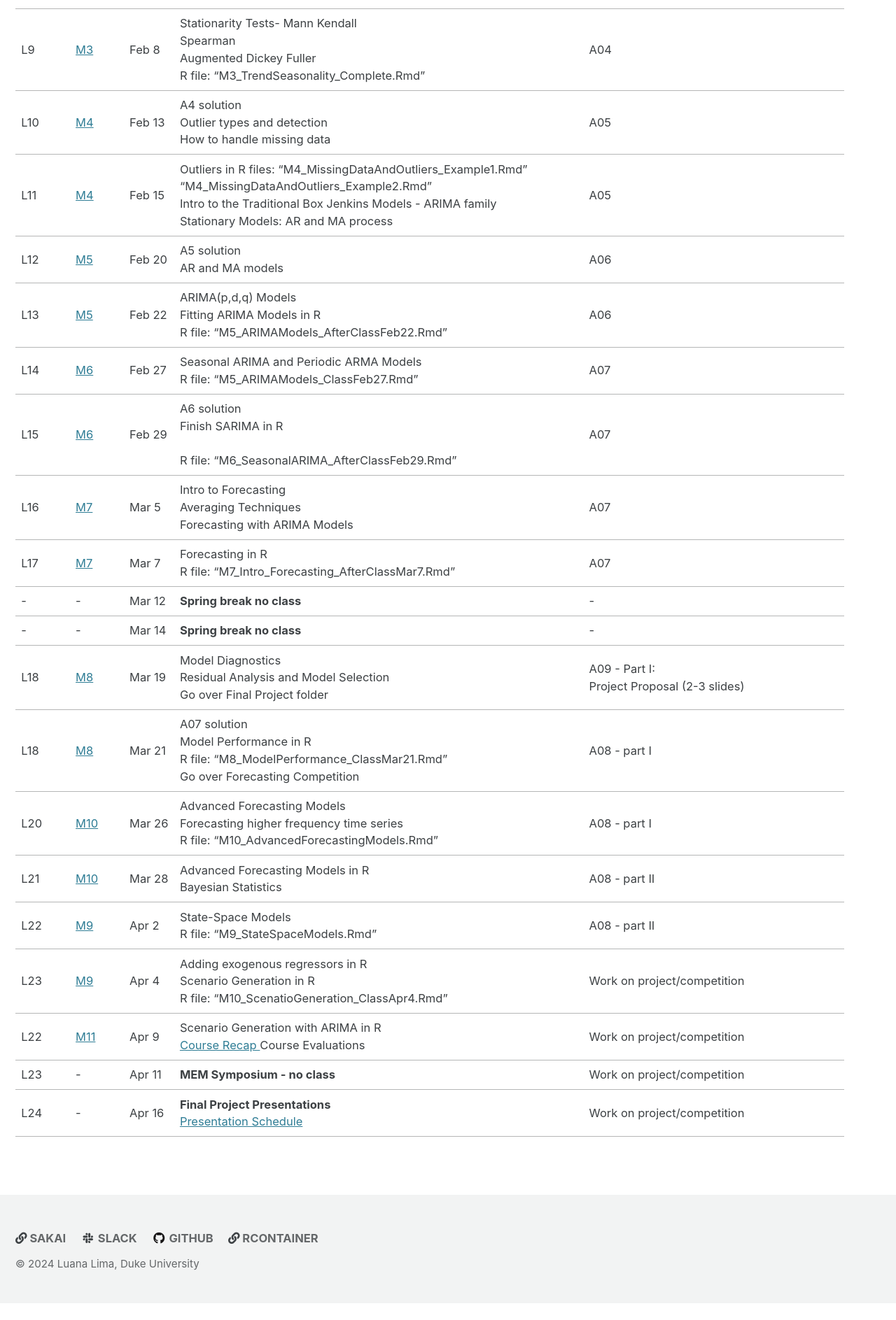
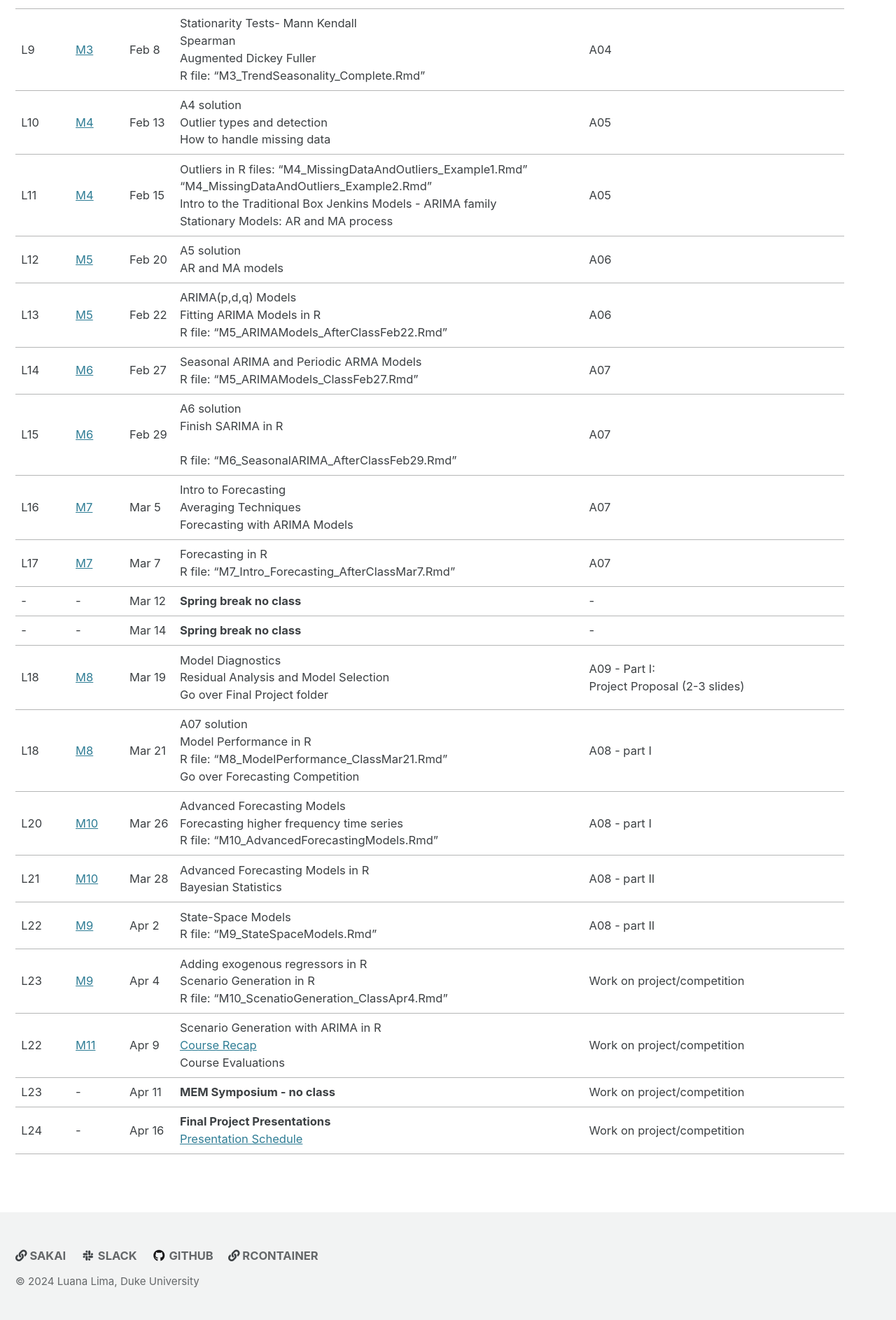
Before and after one commit to ENV797/env797.github.io, a Jekyll site: the page built from _pages/lessons.md, in a window 1280 px wide. Shown: the part 826-2713 px from the top of the page at 70% size. Built offline with Jekyll 4.4.1, drawn with Linux system fonts in a browser that asks for light colours; cached includes are drawn as plain includes; before the commit the page ends 2689 px from its top, so only the background shows below that.

```diff
--- a/_pages/lessons.md
+++ b/_pages/lessons.md
@@ -43,6 +43,6 @@ The proposed schedule below is subject to change. My initial plan is to cover al
 | L21 | <a href="/docs/modules/M10/" > M10 </a> | Mar 28 | Advanced Forecasting Models in R <br> Bayesian Statistics | A08 - part II  |
 | L22 | <a href="/docs/modules/M9/" > M9 </a> | Apr 2 | State-Space Models <br> R file: "M9_StateSpaceModels.Rmd" |  A08 - part II |
 | L23 | <a href="/docs/modules/M9/" > M9 </a> | Apr 4 | Adding exogenous regressors in R <br> Scenario Generation in R <br> R file: "M10_ScenatioGeneration_ClassApr4.Rmd" | Work on project/competition |
-| L22 | <a href="/docs/modules/M11/" > M11 </a> | Apr 9 | Scenario Generation with ARIMA in R <br> <a href="/docs/modules/PPTS/TSA_S24_Recap.pdf" > Course Recap </a> Course Evaluations | Work on project/competition |
+| L22 | <a href="/docs/modules/M11/" > M11 </a> | Apr 9 | Scenario Generation with ARIMA in R <br> <a href="/docs/modules/PPTS/TSA_S24_Recap.pdf" > Course Recap </a> <br> Course Evaluations | Work on project/competition |
 | L23 | - | Apr 11 | **MEM Symposium - no class** | Work on project/competition |
-| L24 | - | Apr 16 | **Final Project Presentations** <br> <a href="/docs/assets/Group_Schedule_S24_.png" > Presentation Schedule </a> | Work on project/competition |
+| L24 | - | Apr 16 | **Final Project Presentations** <br> <a href="/docs/assets/Group_Schedule_S24.png" > Presentation Schedule </a> | Work on project/competition |
```
